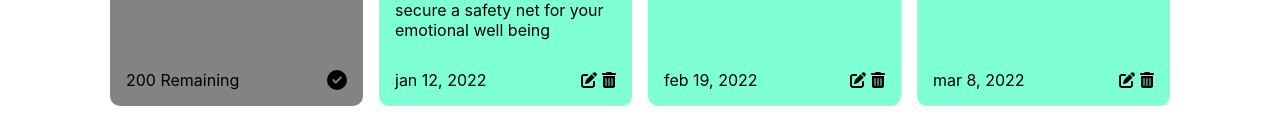
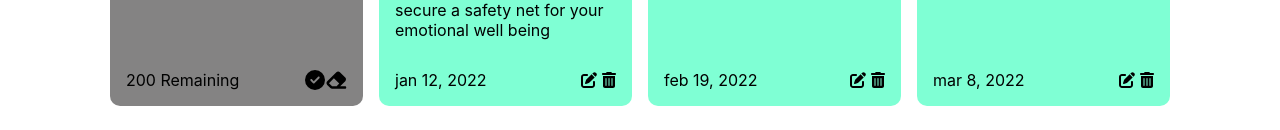
Before and after one commit to JubzCodes/simple-notes, a React (Create React App) app: page / in a window 1280 px wide. Shown: the part 234-364 px from the top of the page. Built offline with nearby package versions, Linux system fonts and the light colour scheme; the HTML template or start-up script is replaced by a standard one.

Commit message:
add eraser icon and functionality

```diff
--- a/src/App.css
+++ b/src/App.css
@@ -96,3 +96,8 @@ textarea::placeholder {
   cursor: pointer;
   color: #848383;
 }
+
+.eraser:hover {
+  cursor: pointer;
+  color: white;
+}
--- a/src/components/NewNote.js
+++ b/src/components/NewNote.js
@@ -1,5 +1,5 @@
 import { FontAwesomeIcon } from "@fortawesome/react-fontawesome";
-import { faCircleCheck } from "@fortawesome/free-solid-svg-icons";
+import { faCircleCheck, faEraser } from "@fortawesome/free-solid-svg-icons";
 import { useState } from "react";
 
 const NewNote = ({ handleSave }) => {
@@ -23,17 +23,32 @@ const NewNote = ({ handleSave }) => {
     setText("");
   }
 
+  const clear = () => {
+    setText("")
+  }
+
   return (
-    <div className='note new'>
-      <textarea rows='8' cols='10' placeholder='Add a new note :)' value={text} onChange={handleChange} ></textarea>
-      <div className='footer'>
+    <div className="note new">
+      <textarea
+        rows="8"
+        cols="10"
+        placeholder="Add a new note :)"
+        value={text}
+        onChange={handleChange}
+      ></textarea>
+      <div className="footer">
         <span>{charLimit - text.length} Remaining</span>
-        <span className='save' title='Save' onClick={Save}>
+        <span>
+        <span className="save" title="Save" onClick={Save}>
           <FontAwesomeIcon icon={faCircleCheck} size="lg" />
+        </span>
+        <span className="eraser" title="Clear" onClick={clear}>
+          <FontAwesomeIcon icon={faEraser} size="lg" />
+        </span>
         </span>
       </div>
     </div>
-  )
+  );
 }
 
 export default NewNote
```
